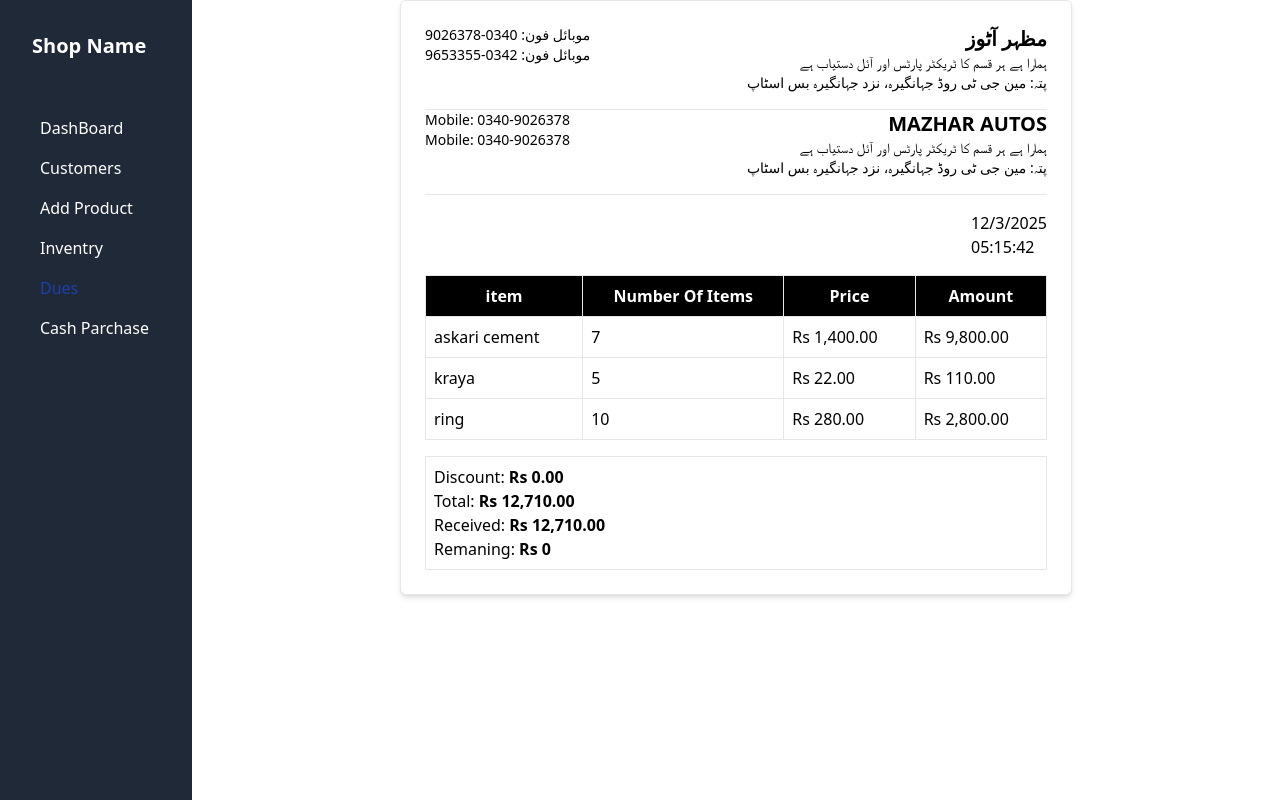
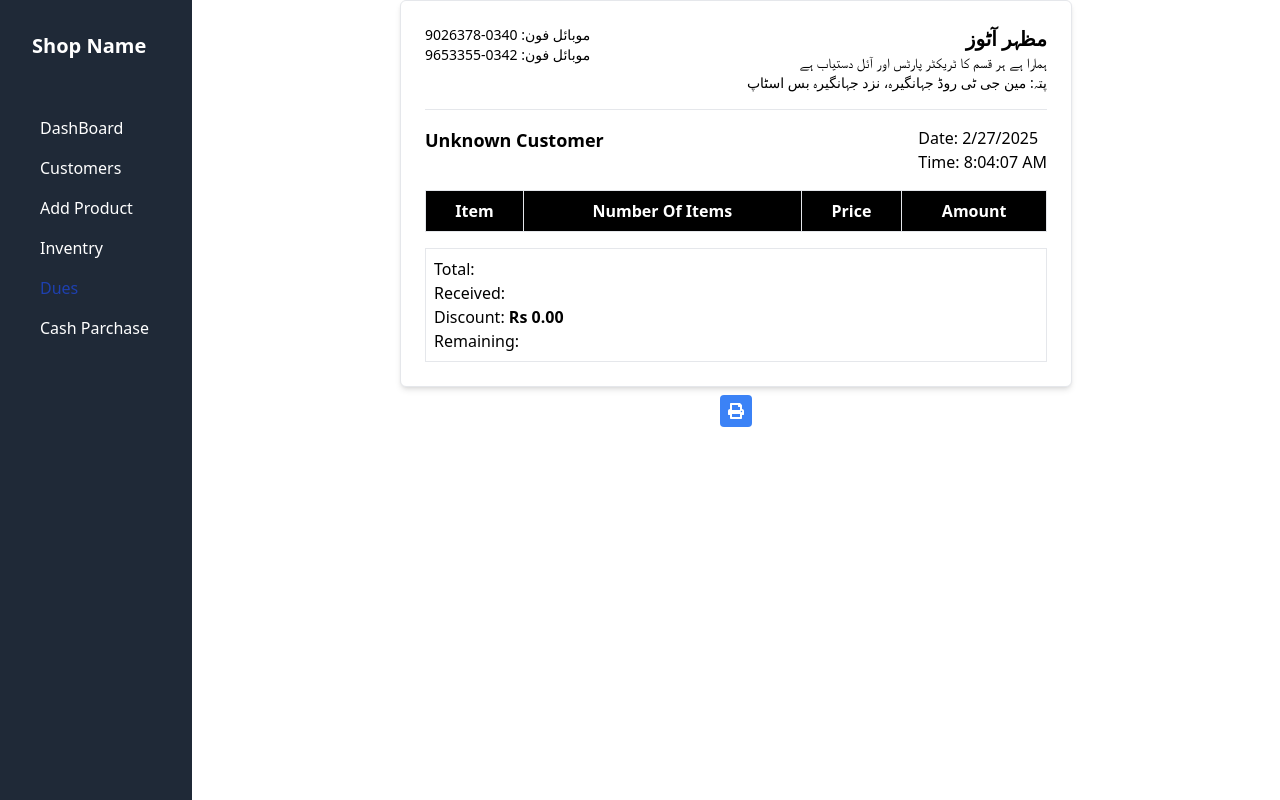
Before and after one commit to Noor-Ul-Hasanat/project-shop, a React (Create React App) app: page /#/dues in a window 1280 px wide. Built offline with nearby package versions, Linux system fonts and the light colour scheme.

Commit message:
invoice update

```diff
--- a/src/components/CashParchase.jsx
+++ b/src/components/CashParchase.jsx
@@ -1,12 +1,10 @@
-import React,{useState} from 'react'
+import React, { useState,useRef } from 'react'
 import Box from '@mui/material/Box';
 import Typography from '@mui/material/Typography';
 import Modal from '@mui/material/Modal';
-import { FaPrint ,FaPlus, FaMinus } from 'react-icons/fa';
-import { useReactToPrint } from "react-to-print";
-import { useRef } from "react";
-import { useDispatch,useSelector } from 'react-redux';
-import {cashActions } from '../store/Mystore';
+import { FaPrint, FaPlus, FaMinus } from 'react-icons/fa';
+import { useDispatch } from 'react-redux';
+import { cashActions } from '../store/Mystore';
 import { NavLink } from 'react-router-dom';
 
 
@@ -27,13 +25,9 @@
 };
 export const CashParchase = () => {
   // Taking ref from input and equal it to state store
- const nameRef =useRef();
- const quantityRef =useRef();
- const priceRef =useRef();
- const recievedRef =useRef();
- const customerRef =useRef();
- const totalRef =useRef();
 
+  const recievedRef = useRef();
+  const customerRef = useRef();
 
 
   const [customersCash, setCustomersCash] = useState([
@@ -48,13 +42,14 @@
   const [items, setItems] = useState([]);
   const [totalItems, setTotalItems] = useState(0);
   const [totalAmount, setTotalAmount] = useState(0);
-const [EachtotalAmount, setEahtotalAmount] = useState(0);
   const [received, setReceived] = useState(0);
   const [grandTotal, setGrandTotal] = useState(0);
 
 
+
+
   const addItem = () => {
-  const newItem = {id: `c${Date.now()}`, name: '', price: 0, quantity: 0 };
+    const newItem = { id: `c${Date.now()}`, name: '', price: 0, quantity: 0};
     setItems([...items, newItem]);
   };
 
@@ -74,11 +69,11 @@
 
   const updateTotals = (items) => {
     const totalItems = items.reduce((sum, item) => sum + (item.quantity || 0), 0);
-  const totalAmount = items.reduce((sum, item) => sum + (item.price || 0) * (item.quantity || 0 ), 0);
-  const EachtotalAmount = items.reduce(( item) => item.price * item.quantity, 0);
+    const totalAmount = items.reduce((sum, item) => sum + (item.price || 0) * (item.quantity || 0), 0);
+
     setTotalItems(totalItems);
     setTotalAmount(totalAmount);
-  setEahtotalAmount(EachtotalAmount)
+
   };
 
 
@@ -86,49 +81,31 @@
   const dispatch = useDispatch();
 
   // Handel submit function
-   const submitbutton = () =>{
-
+  const submitbutton = () => {
   const GrandTotal = totalAmount - received;
   setGrandTotal(GrandTotal);
+  const customerName = customerRef.current.value
+    const purchaseData = {
+         id: `p${Date.now()}`,
+         Name: customerName,
+         items:items,            // ✅ Send the items array
 
-    const purchaseData = {
-      customerName: customerRef.current.value,
-      list: items, // ✅ Send the items array
-      totalAmount: totalAmount,
+    };
+
+    const calculation = {
+      totalAmount: totalAmount ,
       receivedAmount: received,
-      remainingAmount: grandTotal,
-    };
-    dispatch(cashActions.Addlist(purchaseData)); // ✅ Store in Redux
+      remainingAmount: GrandTotal
     }
 
 
-//   End of model functionality
-
-// Store functionallity
-// const dispatch =useDispatch();
-// const purchaseData = {
-//   items,
-//   totalItems,
-//   totalAmount,
-//   received,
-//   remainingAmount ,
-// };
-// dispatch(cashActions.AddCashItems(purchaseData));
+    dispatch(cashActions.Addlist(purchaseData));
+    dispatch(cashActions.AddCustomerName(customerName)) // ✅ Store in Redux
+    dispatch(cashActions.AddCalculator(calculation)) // ✅ Store in Redux
 
 
+  }
 
-
-
-
-// print function
-    const contentRef = useRef(null);
-    const reactToPrintFn = useReactToPrint({ contentRef });
-
-    const ITEMS = useSelector(state => state.cash.list);
-const cancle =()=>{
-
-  alert(ITEMS);
-}
 
 
 
@@ -149,7 +126,7 @@
         </div>
 
         {/* Table Container */}
-        <div  className="overflow-x-auto bg-white rounded shadow">
+        <div className="overflow-x-auto bg-white rounded shadow">
           <table className="min-w-full text-left">
             <thead className='bg-slate-700'>
               <tr className="border-b ">
@@ -184,7 +161,7 @@
         <Modal open={openNewCustomer} onClose={handleClosecustomerModel} aria-labelledby="modal-modal-title" aria-describedby="modal-modal-description">
           <Box sx={style}>
 
-          <Typography id="modal-modal-description" sx={{ mt: 2 } } component="div">
+            <Typography id="modal-modal-description" sx={{ mt: 2 }} component="div">
 
               <div className="p-4">
                 <h1 className="text-xl font-bold mb-4">Cash Purchase</h1>
@@ -195,44 +172,44 @@
                 >
                   + Add item
                 </button>
-     <div ref={contentRef} className='pl-2'>
+                <div className='pl-2'>
 
                   <div className='flex gap-x-2'>
                     <h1 className='font-semibold text-xl'>Customer Name: </h1>
-        <input ref={customerRef} type='text' placeholder='Customer Name' className='p-2 border border-gray-300 rounded mb-3 w-1/2'/>
+                    <input ref={customerRef} type='text' placeholder='Customer Name' className='p-2 border border-gray-300 rounded mb-3 w-1/2' required/>
 
                   </div>
                   <div className="space-y-4 overflow-auto">
                     {items.map((item, index) => (
                       <div key={index} className="flex space-x-4 items-center">
                         <input
-              ref={nameRef}
                           type="text"
                           placeholder="Item Name"
                           onChange={(e) => updateItem(index, 'name', e.target.value)}
                           className="p-2 border border-gray-300 rounded"
+                          required
                         />
                         <input
-               ref={priceRef}
+
                           type="number"
                           placeholder="Item Price"
-
+                          required
                           onChange={(e) => updateItem(index, 'price', parseFloat(e.target.value))}
                           className="p-2  border border-gray-300 rounded"
                         />
                         <input
-              ref={quantityRef}
+
                           type="number"
                           placeholder="Number of Items "
-
+                          required
                           onChange={(e) => updateItem(index, 'quantity', parseInt(e.target.value))}
                           className="p-2 border border-gray-300 rounded"
                         />
                         <input
-              ref={totalRef}
+
                           type="number"
                           placeholder="Total "
-              readOnly
+                          required
                           className="p-2 border border-gray-300 rounded"
                           value={item.price * item.quantity || 0}
                         />
@@ -240,13 +217,13 @@
                           onClick={addItem}
                           className="p-2 bg-green-500 text-white rounded "
                         >
-          <FaPlus/>
+                          <FaPlus />
                         </button>
                         <button
                           onClick={() => removeItem(index)}
                           className="p-2 bg-red-500 text-white rounded"
                         >
-              <FaMinus/>
+                          <FaMinus />
                         </button>
 
                       </div>
@@ -268,16 +245,15 @@
                       />
                     </div>
                     <div className='pt-2'>
-        <h1 className= 'text-red-500 font-semibold text-base' >Remaning Amount: {grandTotal}</h1>
+                      <h1 className='text-red-500 font-semibold text-base' >Remaning Amount: {grandTotal}</h1>
                     </div>
                   </div>
                 </div>
                 <div>
                   <div className="mt-4 flex space-x-4">
                     <button className="p-2 bg-green-500 text-white rounded" onClick={submitbutton}>Submit</button>
-        <button className="p-2 bg-gray-500 text-white rounded" onClick={cancle} >Cancel</button>
-        <button className="p-2 bg-blue-500 text-white rounded" type= 'submit'  onClick={() => reactToPrintFn()}><FaPrint/></button>
-         <NavLink to='/dues'><h1>invice</h1></NavLink>
+                    <button className="p-2 bg-gray-500 text-white rounded">Cancel</button>
+                    <NavLink to='/dues' ><h1  className="p-2 py-3 bg-blue-500 text-white text-xl rounded"><FaPrint/></h1></NavLink>
                   </div>
                 </div>
               </div>
--- a/src/components/Invoice.jsx
+++ b/src/components/Invoice.jsx
@@ -1,39 +1,39 @@
-import React from 'react'
-import { useSelector } from 'react-redux'
+import { useRef } from 'react';
+import React from 'react';
+import { FaPrint } from 'react-icons/fa';
+import { useSelector } from 'react-redux';
+import { useReactToPrint } from "react-to-print";
+export const Invoice = () => {
+  const ghakname = useSelector((state) => state.cash.customerName);
+  const Calculation = useSelector((state) => state.cash.calculation);
+  const purchaseData = useSelector((state) => state.cash.list) || [];
 
-export const Invoice = () => {
-const ghakname = useSelector(state => state.cash.customerName);
-// const ITEMS = useSelector(state => state.cash.list);
+const latestPurchase = purchaseData[purchaseData.length - 1] || {};
+const items = latestPurchase.items || [];
 
-   // const Date = new Date().toLocaleDateString();
-   // const Time= new Date().toLocaleTimeString();
+// Print functionality
+  const contentRef = useRef(null);
+  const reactToPrintFn = useReactToPrint({ contentRef });
+
+
   return (
     <>
-  <div className="max-w-2xl mx-auto bg-white shadow-md p-6 border rounded-md">
+      <div className="max-w-2xl mx-auto bg-white shadow-md p-6 border rounded-md" ref={contentRef}>
         {/* Header */}
         <div className="flex justify-between border-b pb-4">
           <div className="text-left text-sm">
             <p>موبائل فون: 0340-9026378</p>
             <p>موبائل فون: 0342-9653355</p>
           </div>
-        <div className='text-right'>
+          <div className="text-right">
             <p className="font-bold text-xl">مظہر آٹوز</p>
-          <p className="text-sm">ہمارا ہے ہر قسم کا ٹریکٹر پارٹس اور آئل دستیاب ہے</p>
-          <p className="text-sm">پتہ: مین جی ٹی روڈ جہانگیرہ،  نزد جہانگیرہ بس اسٹاپ</p>
+            <p className="text-sm">
+              ہمارا ہے ہر قسم کا ٹریکٹر پارٹس اور آئل دستیاب ہے
+            </p>
+            <p className="text-sm">
+              پتہ: مین جی ٹی روڈ جہانگیرہ، نزد جہانگیرہ بس اسٹاپ
+            </p>
           </div>
-
-      </div>
-      <div className="flex justify-between border-b pb-4">
-      <div className="text-left text-sm">
-          <p> Mobile: 0340-9026378</p>
-          <p> Mobile: 0340-9026378</p>
-        </div>
-        <div className='text-right'>
-          <p className="font-bold text-xl">MAZHAR AUTOS</p>
-          <p className="text-sm">ہمارا ہے ہر قسم کا ٹریکٹر پارٹس اور آئل دستیاب ہے</p>
-          <p className="text-sm">پتہ: مین جی ٹی روڈ جہانگیرہ، نزد جہانگیرہ بس اسٹاپ </p>
-        </div>
-
         </div>
 
         {/* Customer Details */}
@@ -42,10 +42,8 @@
             <p className="font-bold text-lg">{ghakname}</p>
           </div>
           <div>
-        {/* <p>{Date}</p> */}
-        <p>12/3/2025</p>
-        {/* <p>{Time}</p> */}
-        <p>05:15:42</p>
+            <p>Date: {new Date().toLocaleDateString()}</p>
+            <p>Time: {new Date().toLocaleTimeString()}</p>
           </div>
         </div>
 
@@ -54,44 +52,45 @@
           <table className="w-full border border-gray-300">
             <thead>
               <tr className="bg-black text-white">
-              <th className="p-2 border">item</th>
+                <th className="p-2 border">Item</th>
                 <th className="p-2 border">Number Of Items</th>
                 <th className="p-2 border">Price</th>
                 <th className="p-2 border">Amount</th>
               </tr>
             </thead>
             <tbody>
-            <tr className="border">
-              <td className="p-2 border">askari cement</td>
-              <td className="p-2 border">7</td>
-              <td className="p-2 border">Rs 1,400.00</td>
-              <td className="p-2 border">Rs 9,800.00</td>
+              {items.map((item, index) => (
+                <tr key={index} className="border">
+                  <td className="p-2 border">{item.name}</td>
+                  <td className="p-2 border">{item.quantity}</td>
+                  <td className="p-2 border">Rs {item.price}</td>
+                  <td className="p-2 border">Rs {item.quantity * item.price}</td>
                 </tr>
-            <tr className="border">
-              <td className="p-2 border">kraya</td>
-              <td className="p-2 border">5</td>
-              <td className="p-2 border">Rs 22.00</td>
-              <td className="p-2 border">Rs 110.00</td>
-            </tr>
-            <tr className="border">
-              <td className="p-2 border">ring</td>
-              <td className="p-2 border">10</td>
-              <td className="p-2 border">Rs 280.00</td>
-              <td className="p-2 border">Rs 2,800.00</td>
-            </tr>
+              ))}
             </tbody>
           </table>
         </div>
 
         {/* Summary */}
         <div className="mt-4 border p-2 text-left">
-        <p>Discount: <span className="font-bold">Rs 0.00</span></p>
-        <p>Total: <span className="font-bold">Rs 12,710.00</span></p>
-        <p>Received: <span className="font-bold">Rs 12,710.00</span></p>
-        <p>Remaning: <span className="font-bold">Rs 0</span></p>
+
+          <p>
+            Total: <span className="font-bold">{Calculation.totalAmount}</span>
+          </p>
+          <p>
+            Received: <span className="font-bold">{Calculation.receivedAmount}</span>
+          </p>
+          <p>
+            Discount: <span className="font-bold">Rs 0.00</span>
+          </p>
+          <p>
+            Remaining: <span className="font-bold">{Calculation.remainingAmount}</span>
+          </p>
         </div>
       </div>
-
+      <div className='flex justify-center items-center mt-2' onClick={() => reactToPrintFn()}>
+        <button className="p-2 bg-blue-500 text-white rounded" ><FaPrint/></button>
+      </div>
     </>
-  )
-}
+  );
+};
--- a/src/store/Mystore.js
+++ b/src/store/Mystore.js
@@ -27,18 +27,18 @@
   name : 'cash',
   initialState : {
     list:[],
-    customerName: '',
+    customerName:'Unknown Customer',
     calculation:[]
   },
   reducers: {
     AddCustomerName: (state, action) => {
       state.customerName = action.payload;
     },
-    Addlist: (state,action) =>{
-      state.list = action.payload;
+    Addlist: (state, action) => {
+      state.list.push(action.payload); // Append new data instead of replacing
     },
-    AddCalculator:(state,action) => {
-      state.calculation.push(action.payload);
+    AddCalculator: (state, action) => {
+      state.calculation = action.payload;
     }
   }
 })
```
Lines whose indentation alone changed are shown as unchanged.
